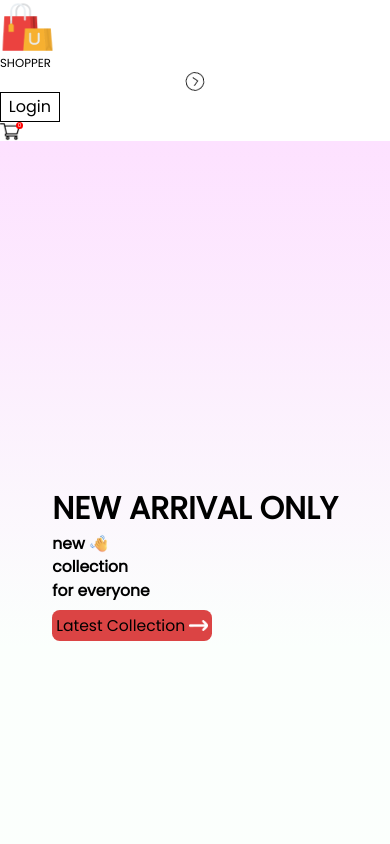
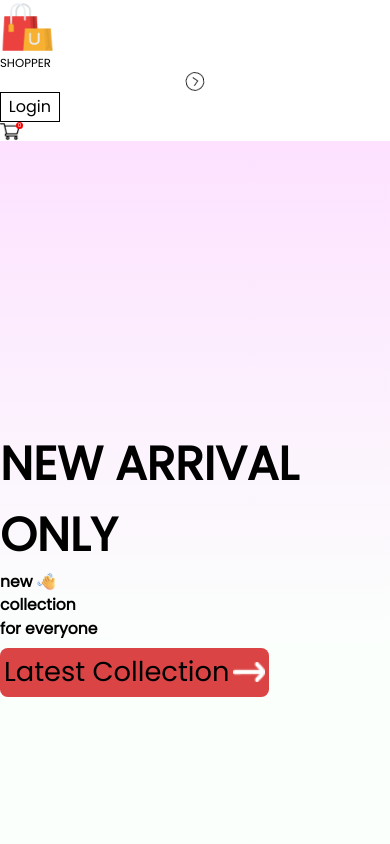
Before and after one commit to Barry210-hub/vite-react-deploy, a React (Vite) app: page / in a window 390 px wide. Shown: the top 844 px of the page. Built offline with nearby package versions, Linux system fonts and the light colour scheme.

Commit message:
Update hero.css

```diff
--- a/src/Components/Hero/hero.css
+++ b/src/Components/Hero/hero.css
@@ -114,17 +114,17 @@ padding-right:4vw;
         padding: 0; /* Remove padding */
         margin: 0; /* Remove margin */
     }
-    .f-exp {
-        font-size: 8vw; /* Larger font for very small screens */
+     .f-exp {
+        font-size: 12vw; /* Larger font for very small screens */
     }
 
     .hand-exp p {
-        font-size: 30vw; /* Large font size for smaller screens */
+        font-size: 37vw; /* Large font size for smaller screens */
     }
     .btn {
-        font-size: 4vw; /* Adjusted button font size */
+        font-size: 7vw; /* Adjusted button font size */
     }
     .btn img {
-        height: 3vw; /* Adjusted button image size */
+        height: 5vw; /* Adjusted button image size */
     }
 }
```
